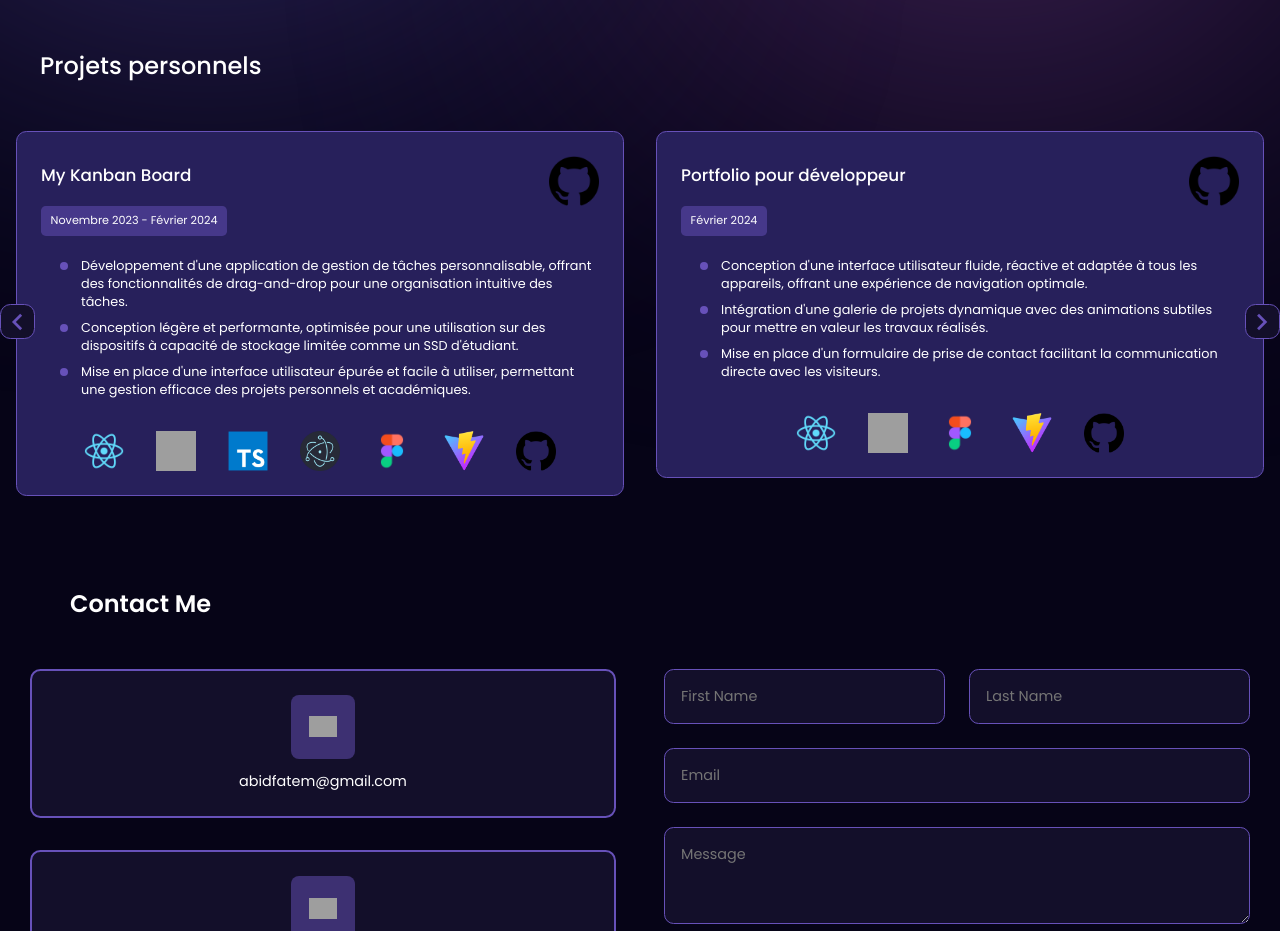
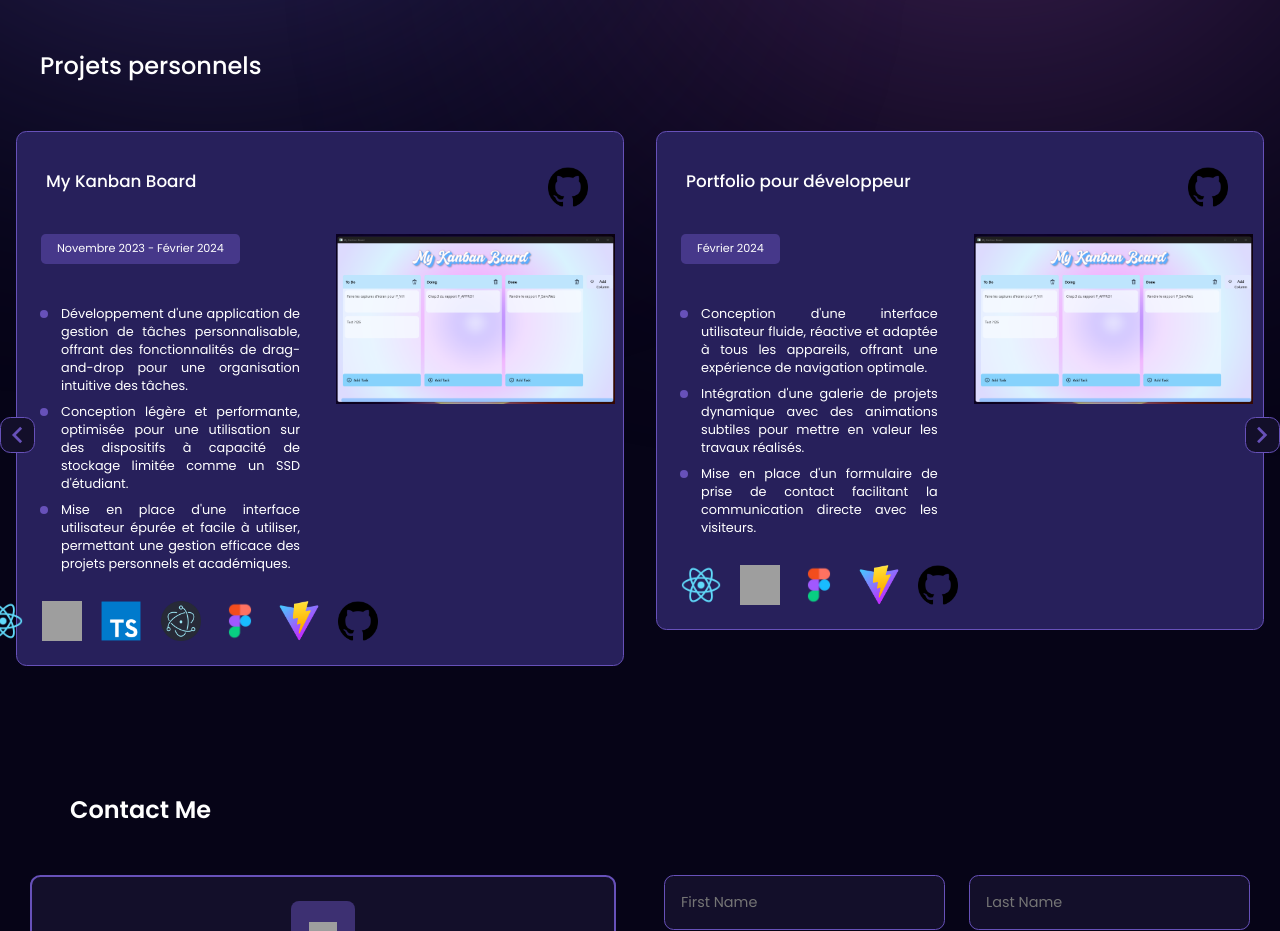
Before and after one commit to fatemzh/MyDeveloperPortfolio, a React (Create React App) app: page / in a window 1280 px wide. Shown: the part 1660-2591 px from the top of the page. Built offline with nearby package versions, Linux system fonts and the light colour scheme; grey boxes are pictures that could not be loaded.

Commit message:
feat: add photos for each project
(next step, add a carousel modal)

```diff
--- a/src/components/WorkExperience/ExperienceCard/ExperienceCard.css
+++ b/src/components/WorkExperience/ExperienceCard/ExperienceCard.css
@@ -1,9 +1,28 @@
 .work-experience-card{
+    display: flex;
+    flex-direction: column;
     background: #27205b;
     border-radius: 0.65rem;
     border: 1.5px solid #6751b9;
     padding: 1.5rem;
     margin: 0 1rem;
+}
+
+.work-container{
+    display: flex;
+    flex-direction: row;
+    gap: 1rem;
+    margin-top: 1rem;
+}
+
+.work-leftside, .projectImg{
+    display: flex;
+    flex-direction: column;
+    width: 50%;
+}
+
+.projectImg{
+    cursor: pointer;
 }
 
 .work-experience-card:hover{
@@ -22,16 +41,21 @@
     font-weight: 400;
     background: rgba(103,81,185,0.5);
     border-radius: 0.3rem;
-    padding: 0.4rem 0.6rem;
+    padding: 0.4rem 1rem;
     margin-bottom: 1.3rem;
+    width:fit-content;
 }
 
+.work-experience-card ul {
+    padding: 20px;
+}
 .work-experience-card ul li{
     list-style: none;
     font-size: 0.8rem;
     font-weight: 400;
     margin-bottom: 0.5rem;
     position: relative;
+    text-align: justify;
 }
 
 .work-experience-card ul li::after{
@@ -49,8 +73,7 @@
     display: flex;
     flex-direction: row;
     justify-content: center;
-    gap: 2rem;
-    margin-top: 2rem;
+    gap: 1.2rem;
 }
 
 .work-header{
@@ -58,6 +81,7 @@
     flex-direction: row;
     align-items: center;
     justify-content: space-between;
+    margin: 5px;
 }
 
 .work-header img{
@@ -72,6 +96,7 @@
     border-radius: 50%;
     padding: 0.2rem;
 }
+
 @media(max-width:768px){
     .work-experience-card{
         margin: 0;
--- a/src/components/WorkExperience/ExperienceCard/ExperienceCard.jsx
+++ b/src/components/WorkExperience/ExperienceCard/ExperienceCard.jsx
@@ -2,14 +2,17 @@ import React from 'react'
 import './ExperienceCard.css'
 
 const ExperienceCard = ({details}) => {
+
   return (
     <div className='work-experience-card'>
       <div className='work-header'>
           <h6>{details.title}</h6>
           <a href={details.githubLink}>
-          <img src={details.iconUrl} alt="" />
+            <img src={details.iconUrl} alt="" style={{ width: '40px', height: '40px', margin:'6px'}}/>
           </a>
         </div>
+      <div className='work-container'>
+          <div className='work-leftside'>
           <div className='work-duration'>{details.date}</div>
           <ul>
             {details.responsabilities.map((item) =>(
@@ -18,10 +21,14 @@ const ExperienceCard = ({details}) => {
           </ul>
           <div className='work-technologies'>
               {details.technologies.map((tech, index)=>{
-            return <img key={index} src={tech.logo} alt={tech.name} style={{ width: '40px', height: '40px' }}/>})}
+                return <img key={index} src={tech.logo} alt={tech.name} style={{ width: '40px', height: '40px'}}/>})}
           </div>
         </div>
-  )
-}
+        <div className='projectImg'>
+            <img src={details.projectImg} alt=""/>
+        </div>
+      </div>
+    </div>
+  )}
 
 export default ExperienceCard
--- a/src/components/WorkExperience/WorkExperience.jsx
+++ b/src/components/WorkExperience/WorkExperience.jsx
@@ -38,7 +38,6 @@ const WorkExperience = () => {
         <h5>Projets personnels</h5>
 
         <div className='experience-content'>
-
             <div className='arrow-right'>
                 <span class="material-symbols-outlined" onClick={slideRight}>
                     chevron_right
--- a/src/utils/data.js
+++ b/src/utils/data.js
@@ -15,7 +15,7 @@ import Insomnia from "../assets/images/insomnia.png"
 import logoElectron from "../assets/images/electron.png"
 import logoVite from "../assets/images/vite.png"
 import logoC from "../assets/images/c_-removebg-preview.png"
-
+import kanban from "../assets/images/kanbanboard.png"
 export const SKILLS = [
     {
         title: "Frontend",
@@ -79,6 +79,8 @@ export const WORK_EXPERIENCE = [
             {logo: logoGithub, name:"Github"},
         ],
         githubLink: "https://github.com/fatemzh/kanbanboard-electron",
+        projectImg: kanban,
+
     },
     {
         title:"Portfolio pour développeur",
@@ -97,6 +99,8 @@ export const WORK_EXPERIENCE = [
             {logo: logoGithub, name:"Github"},
         ],
         githubLink : "https://github.com/fatemzh/my-react-portfolio/tree/main",
+        projectImg: kanban,
+
     },
     {
         title:"Application Share With Me pour les férus de Lecture",
@@ -116,6 +120,8 @@ export const WORK_EXPERIENCE = [
             {logo: logoGithub, name:"Github"},
         ],
         githubLink:"https://github.com/fatemzh/Book-blog",
+        projectImg: kanban,
+
     },
     {
         title:"Application Pokemon API REST",
@@ -133,6 +139,8 @@ export const WORK_EXPERIENCE = [
             {logo: logoGithub, name:"Github"},
         ],
         githubLink : "https://github.com/fatemzh/NODE-POKEMON-API",
+        projectImg: kanban,
+
     },
     {
         title:"Portfolio pour auteur/consultant",
@@ -150,7 +158,9 @@ export const WORK_EXPERIENCE = [
             {logo: logoFigma, name:"Figma"},
             {logo: logoGithub, name:"Github"},
         ],
-        githubLink:"https://github.com/fatemzh/sunil-portfolio"
+        githubLink:"https://github.com/fatemzh/sunil-portfolio",
+        projectImg: kanban,
+
     },
     {
         title:"Cosy Gaming Blog",
@@ -168,7 +178,9 @@ export const WORK_EXPERIENCE = [
             {logo: logoFigma, name:"Figma"},
             {logo: logoGithub, name:"Github"},
         ],
-        githubLink : "https://fatemzh.github.io/CosyGaming/"
+        githubLink : "https://fatemzh.github.io/CosyGaming/",
+        projectImg: kanban,
+
     },
     {
         title:"Jeu Pac-Man en mode console",
@@ -183,8 +195,9 @@ export const WORK_EXPERIENCE = [
             {logo: logoC},
             {logo: logoFigma, name:"Figma"},
             {logo: logoGithub, name:"Github"},
-        ]
-        //AJOUTER LINK
+        ],
+        githubLink: "https://github.com/cyberkathleen/pacman-made-simple",
+        projectImg: kanban,
     },
     {
         title:"Site pour les Portes Ouvertes 2022 de l'ETML",
@@ -204,5 +217,6 @@ export const WORK_EXPERIENCE = [
             {logo: logoGithub, name:"Github"},
         ],
         githubLink:"https://fatemzh.github.io/PO-ETML/",
+        projectImg: kanban,
     },
 ]
```
Also changed, not shown: src/assets/images/kanbanboard.png (added). Lines whose indentation alone changed are shown as unchanged.
